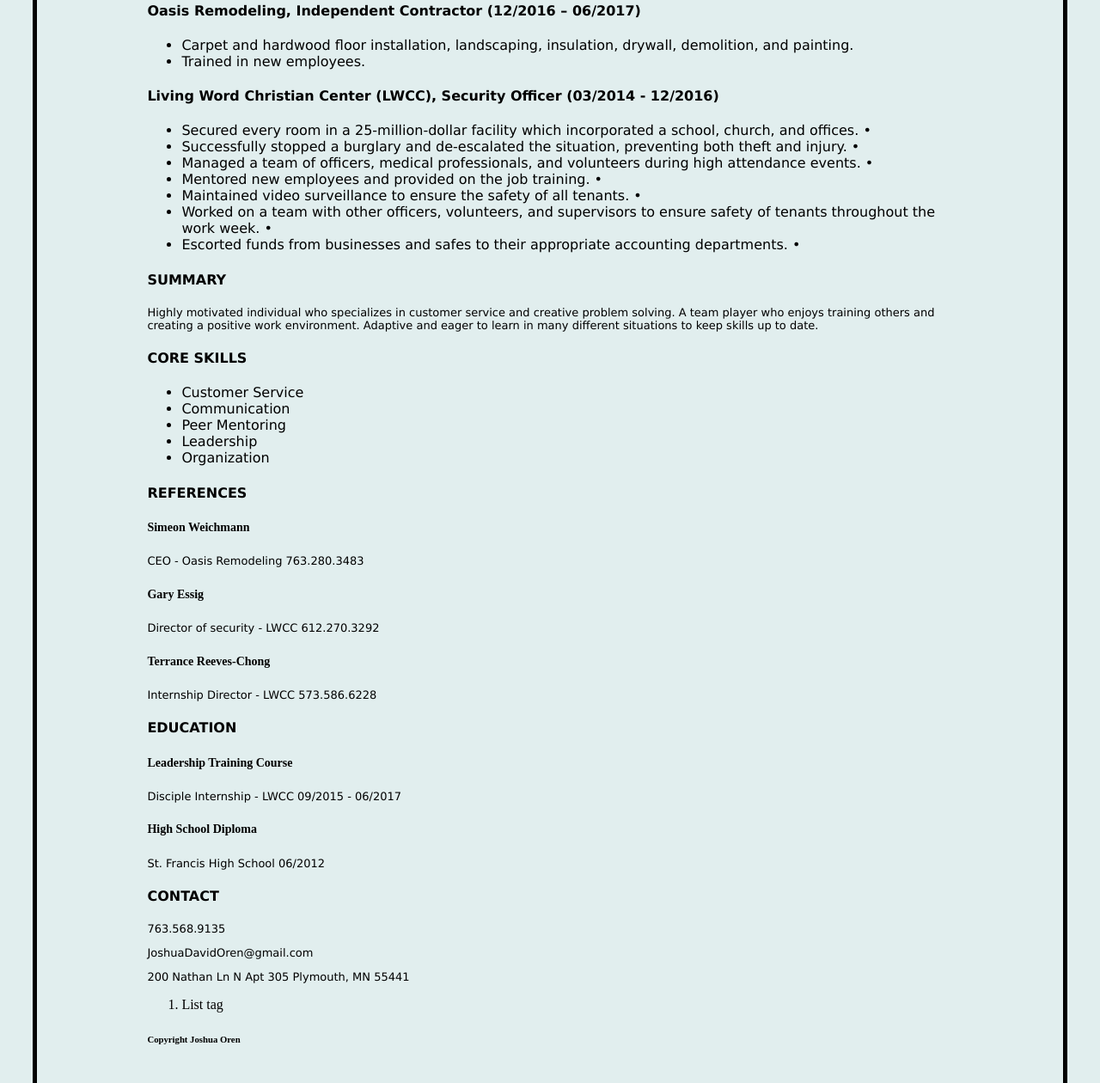
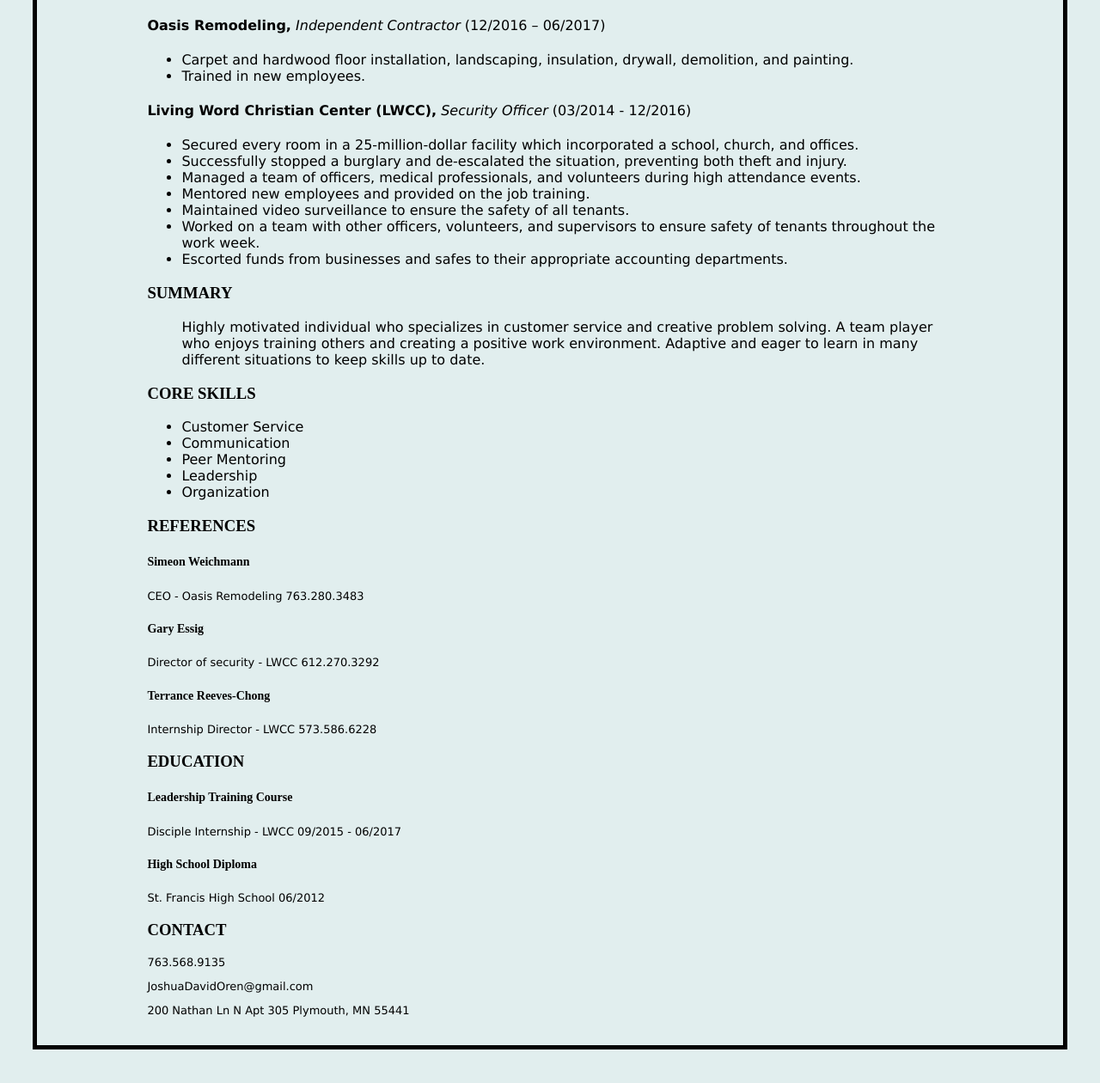
Before and after one commit to JoshuaDavidOren/JoshuaDavidOren.github.io, a plain HTML site: page index.html in a window 1280 px wide. Shown: the part 593-1853 px from the top of the page at 86% size. Drawn offline with Linux system fonts and the light colour scheme.

Commit message:
Update index.html

```diff
--- a/index.html
+++ b/index.html
@@ -7,14 +7,18 @@
 
       <body>
        <div class="header">
-    <h1>Joshua David Oren</h1>
+        <h1>Joshua David Oren</h1><hr>
        </div>
-    <div class="right">
+
+        <div class"row">
+
+
+          <div class="column">
 
 
               <h3>EMPLOYMENT HISTORY</h3>
 
-      <h4>OTG Management, MSP Airport, Bartender (02/2019-02/2020)</h4>
+            <h4>OTG Management, MSP Airport,<span class="aye"> <em>Bartender</em> (02/2019-02/2020)</h4>
                 <ul>
                 <li>Listened to guests and anticipated their needs to ensure a pleasant experience.</li>
                 <li>Monitored the restaurant and communicated with servers to make sure all customers received service.</li>
@@ -26,7 +30,7 @@
                 </ul>
 
 
-      <h4>Costco Wholesale, Food Court Team Member (06/2017 – 02/2019)</h4>
+               <h4>Costco Wholesale,<span class="aye"> <em>Food Court Team Member</em> (06/2017 – 02/2019)</span></h4>
                  <ul>
                   <li>Managed point of sale, taking customer orders in a friendly manner, and relaying information to the rest of the team.
                  </li>
@@ -37,36 +41,33 @@
                   <li>Worked with fellow teammates to make sure sanitation procedures were completed correctly according to the SSOP.</li>
                 </ul><p>
 
-      <h4>Oasis Remodeling, Independent Contractor (12/2016 – 06/2017)</h4>
+               <h4>Oasis Remodeling,<span class="aye"> <em>Independent Contractor</em> (12/2016 – 06/2017)</span></h4>
                 <ul>
                   <li>Carpet and hardwood floor installation, landscaping, insulation, drywall, demolition, and painting.</li>
                   <li>Trained in new employees.</li>
                 </ul>
-      <h4>Living Word Christian Center (LWCC), Security Officer (03/2014 - 12/2016)
-</h4>
+
+               <h4>Living Word Christian Center (LWCC),<span class="aye"><em> Security Officer</em> (03/2014 - 12/2016)</span></h4>
+
                 <ul>
-  <li>Secured every room in a 25-million-dollar facility which incorporated a school, church, and offices.
-•</li>
-  <li>Successfully stopped a burglary and de-escalated the situation, preventing both theft and injury.
-•</li>
-  <li>Managed a team of officers, medical professionals, and volunteers during high attendance events.
-•</li>
-  <li>Mentored new employees and provided on the job training.
-•</li>
-  <li>Maintained video surveillance to ensure the safety of all tenants.
-•</li>
-  <li>Worked on a team with other officers, volunteers, and supervisors to ensure safety of tenants throughout the work week.
-•</li>
-  <li>Escorted funds from businesses and safes to their appropriate accounting departments.
-•</li>
-  <li<Served and escorted guests as needed to deliver a positive experience.Just normal text. p for paragraph. <p>
-    </li>
+                  <li>Secured every room in a 25-million-dollar facility which incorporated a school, church, and offices.</li>
+                  <li>Successfully stopped a burglary and de-escalated the situation, preventing both theft and injury.</li>
+                  <li>Managed a team of officers, medical professionals, and volunteers during high attendance events.</li>
+                  <li>Mentored new employees and provided on the job training.</li>
+                  <li>Maintained video surveillance to ensure the safety of all tenants.</li>
+                  <li>Worked on a team with other officers, volunteers, and supervisors to ensure safety of tenants throughout the work week.</li>
+                  <li>Escorted funds from businesses and safes to their appropriate accounting departments.</li>
+                  <li<Served and escorted guests as needed to deliver a positive experience.Just normal text. p for paragraph.</li>
                 </ul>
+    </div>
 
-    <div class="left">
-      <h4>SUMMARY</h4>
-<p>Highly motivated individual who specializes in customer service and creative problem solving. A team player who enjoys training others and creating a positive work environment. Adaptive and eager to learn in many different situations to keep skills up to date.</p>
-      <h4>CORE SKILLS</h4>
+
+
+    <div class="call">
+      <h3>SUMMARY</h3>
+        <ul>Highly motivated individual who specializes in customer service and creative problem solving. A team player who enjoys training others and creating a positive work environment. Adaptive and eager to learn in many different situations to keep skills up to date.</ul>
+      <div class="one">
+           <h3>CORE SKILLS</h3>
         <ul>
           <li>Customer Service</li>
           <li>Communication</li>
@@ -74,33 +75,31 @@
           <li>Leadership</li>
           <li>Organization</li>
         </ul>
+      </div>
 
-      <h4>REFERENCES</h4>
+     <div class="two">
+      <h3>REFERENCES</h3>
 
         <h5>Simeon Weichmann</h5>
-      <p>CEO - Oasis Remodeling
-763.280.3483</p>
+         <p>CEO - Oasis Remodeling 763.280.3483</p>
 
          <h5>Gary Essig</h5>
-      <p>Director of security - LWCC
-612.270.3292</p>
+          <p>Director of security - LWCC 612.270.3292</p>
 
 
- <h5>
-Terrance Reeves-Chong</h5>
-      <p>Internship Director - LWCC
-573.586.6228</p>
+         <h5> Terrance Reeves-Chong</h5>
+           <p>Internship Director - LWCC 573.586.6228</p>
+      </div>
+      <div class="one">
+     <h3>EDUCATION</h3>
 
-      <h4>EDUCATION</h4>
          <h5>Leadership Training Course</h5>
-      <p>Disciple Internship - LWCC
-09/2015 - 06/2017</p>
+          <p>Disciple Internship - LWCC 09/2015 - 06/2017</p>
          <h5>High School Diploma</h5>
           <p>St. Francis High School 06/2012</p>
-
-      <h4>CONTACT</h4>
+      </div>
+     <h3>CONTACT</h3>
           <p>763.568.9135</p>
-
           <p>JoshuaDavidOren@gmail.com</p>
           <p>200 Nathan Ln N Apt 305 Plymouth, MN 55441</p>
   </div>
@@ -110,15 +109,8 @@ Terrance Reeves-Chong</h5>
 
 
 
-
-
-    <ol>
-      <li>List tag</li>
-    </ol>
-    </div>
-
     <div class="footer">
-
-    <h6> Copyright Joshua Oren </h6>
     </div>
   </body>
+
+</html>
```
Lines whose indentation alone changed are shown as unchanged.
